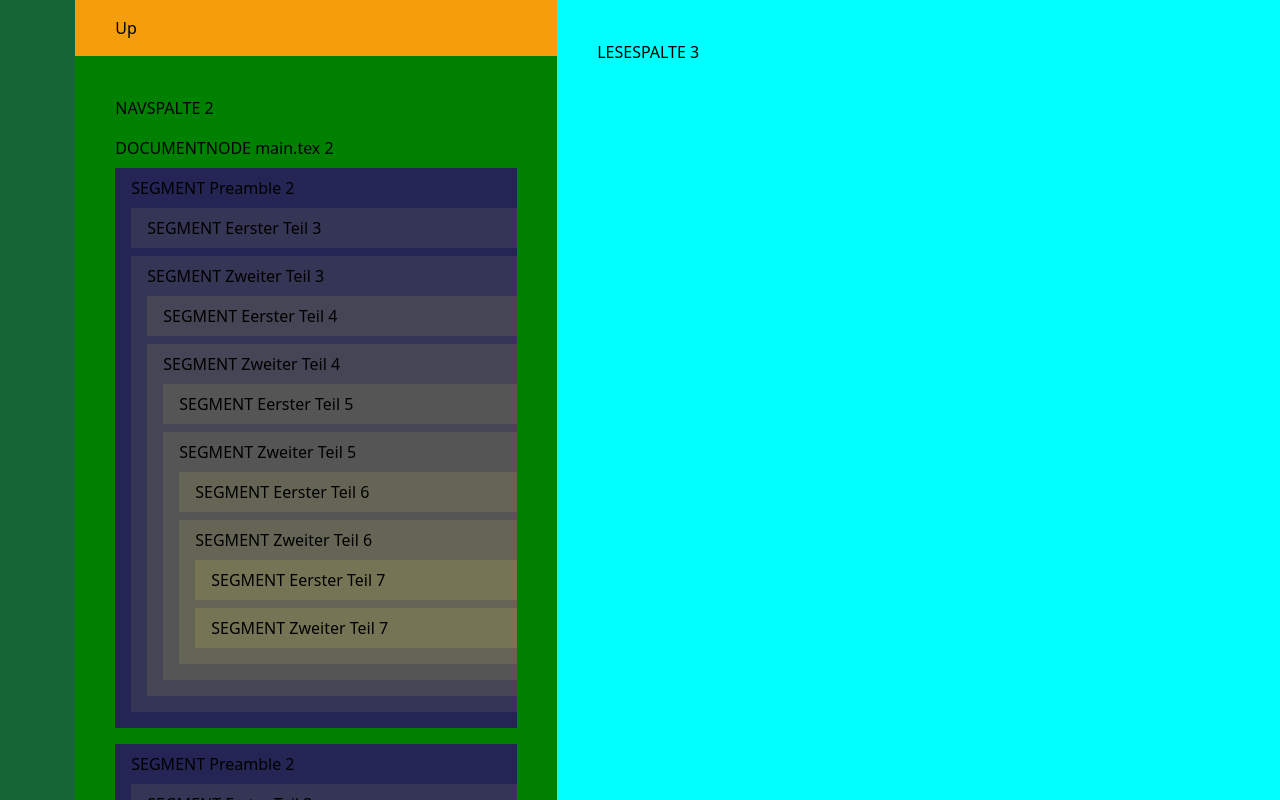
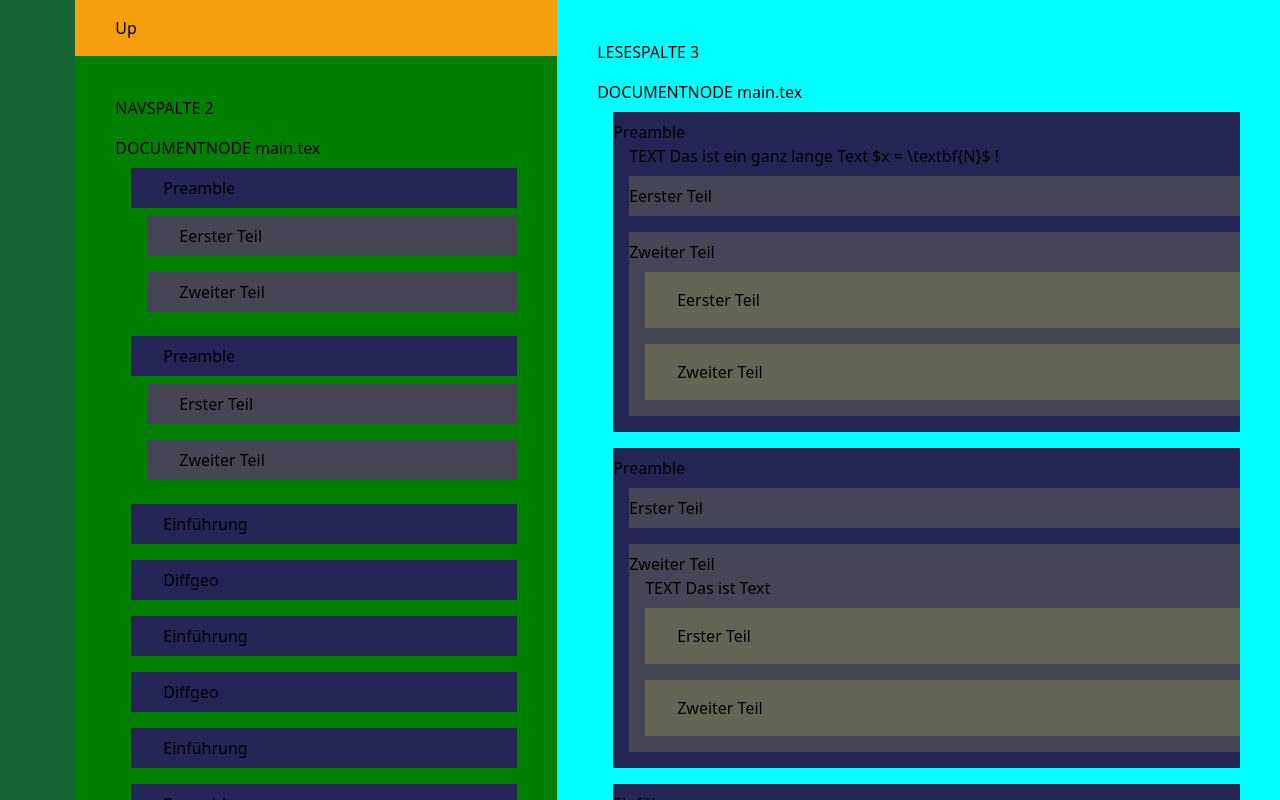
Before and after one commit to PSE-Team-TeXLa/texla-frontend, a SvelteKit app: page /standard_view in a window 1280 px wide. Built offline with nearby package versions, Linux system fonts and the light colour scheme.

Commit message:
Add navigation between layers

```diff
--- /dev/null
+++ b/src/components/buttons/Button.svelte
@@ -0,0 +1,3 @@
+<div class="cursor-pointer">
+    <slot />
+</div>
--- /dev/null
+++ b/src/components/buttons/NavSegmentButton.svelte
@@ -0,0 +1,18 @@
+<script lang="ts">
+    import Button from "./Button.svelte";
+    import {currentLayer} from "../../globals/Variables.ts";
+
+    export let color;
+
+    export let isOnLayer: number;
+    function setCurrentLayer() {
+        currentLayer.set(isOnLayer);
+    }
+</script>
+
+<Button>
+<div on:click={setCurrentLayer} style="background-color: {color}" class="flex justify-start items-center p-2 pl-8">
+    <slot />
+</div>
+
+</Button>
--- a/src/components/buttons/UpButton.svelte
+++ b/src/components/buttons/UpButton.svelte
@@ -2,7 +2,7 @@
     import { currentLayer } from "../../globals/Variables.ts";
 
     function upLayer() {
-        if ($currentLayer > 0)
+        if ($currentLayer > 1)
             currentLayer.update((n) => n - 1)
     }
 </script>
--- a/src/components/node_columns/ReadColumn.svelte
+++ b/src/components/node_columns/ReadColumn.svelte
@@ -6,5 +6,5 @@
 </script>
 
 <StandardColumn --bgcolor="cyan" --c-width={width} >
-    <StandardTreeContainer showLeaves={false} />
+    <StandardTreeContainer isNavColumn={false} />
 </StandardColumn>
--- a/src/components/node_columns/StandardTreeContainer.svelte
+++ b/src/components/node_columns/StandardTreeContainer.svelte
@@ -1,11 +1,13 @@
-<script>
+<script lang="ts">
     import {currentLayer} from "../../globals/Variables.ts";
     import { ast } from "../../globals/Ast.ts";
 
-    export let isNavColumn;
+    export let isNavColumn: boolean;
 
     $: currentNavLayer = $currentLayer;
     $: currentReadLayer = $currentLayer + 1;
+
+    let layerShown = 0;
 
 </script>
 
@@ -13,9 +15,10 @@
 
 {#if isNavColumn}
     NAVSPALTE {$currentLayer}
-    <svelte:component this={ast.component.name} {...{...ast.component, currentNavLayer, isNavColumn}} />
+    <svelte:component this={ast.component.name} {...{...ast.component, layerShown, isNavColumn}} />
 
 {:else}
     LESESPALTE {currentReadLayer}
+    <svelte:component this={ast.component.name} {...{...ast.component, layerShown, isNavColumn}} />
 {/if}
 </div>
--- a/src/components/standard_nodes/StandardDocumentNode.svelte
+++ b/src/components/standard_nodes/StandardDocumentNode.svelte
@@ -1,15 +1,15 @@
-<script>
+<script lang="ts">
     export let children;
     export let filename;
 
-    export let currentNavLayer
+    export let isNavColumn;
 
-    export let isNavColumn;
+    export let layerShown;
 </script>
 
 <div class="flex flex-col my-4">
-    DOCUMENTNODE {filename} {currentNavLayer}
+    DOCUMENTNODE {filename}
     {#each children as node}
-        <svelte:component this={node.component.name} {...{...node.component, currentNavLayer, isNavColumn}} />
+        <svelte:component this={node.component.name} {...{...node.component, layerShown: layerShown + 1, isNavColumn}} />
     {/each}
 </div>
--- a/src/components/standard_nodes/StandardSegmentNode.svelte
+++ b/src/components/standard_nodes/StandardSegmentNode.svelte
@@ -1,20 +1,36 @@
-<script>
+<script lang="ts">
+    import NavSegmentButton from "../buttons/NavSegmentButton.svelte";
+    import {currentLayer} from "../../globals/Variables.ts";
+
     export let children;
     export let heading;
 
-    export let currentNavLayer;
-
     export let isNavColumn;
 
-    let color = `#${currentNavLayer}5${currentNavLayer}555`
+    export let layerShown: number;
+
+    let color = `#${layerShown*2}5${layerShown*2}555`
 </script>
 {#if isNavColumn}
 
-<div style="background-color: {color}" class="pl-4 py-2 my-2 bg-red-400">
-    SEGMENT {heading} {currentNavLayer}
+<div class="flex flex-col ml-4 py-2">
+    <NavSegmentButton isOnLayer={layerShown} color={color}>{heading}</NavSegmentButton>
+    {#if layerShown < $currentLayer }
     {#each children as node}
-        <svelte:component this={node.component.name} {...{...node.component, currentNavLayer: currentNavLayer + 1, isNavColumn}}/>
+        <svelte:component this={node.component.name} {...{...node.component, layerShown: layerShown + 1, isNavColumn}}/>
     {/each}
+    {/if}
 </div>
+{:else}
+    <div class="flex flex-col ml-4 my-2 py-2" style="background-color: {color}">
+    {#if layerShown < $currentLayer+1}
+        {heading}
+        {#each children as node}
+            <svelte:component this={node.component.name} {...{...node.component, layerShown: layerShown + 1, isNavColumn}}/>
+        {/each}
+        {:else if layerShown === $currentLayer+1}
+        <NavSegmentButton isOnLayer={layerShown} color={color}>{heading}</NavSegmentButton>
+    {/if}
 
+    </div>
 {/if}
--- a/src/components/standard_nodes/StandardTextNode.svelte
+++ b/src/components/standard_nodes/StandardTextNode.svelte
@@ -1,11 +1,11 @@
-<script>
-    export let text;
+<script lang="ts">
+    export let text: string;
 
-    export let showLeaves;
+    export let isNavColumn: boolean;
 </script>
 
-{#if showLeaves}
-<div class="pl-2">
+{#if !isNavColumn}
+<div class="pl-4">
     <span>TEXT {text}</span>
 </div>
 
```
